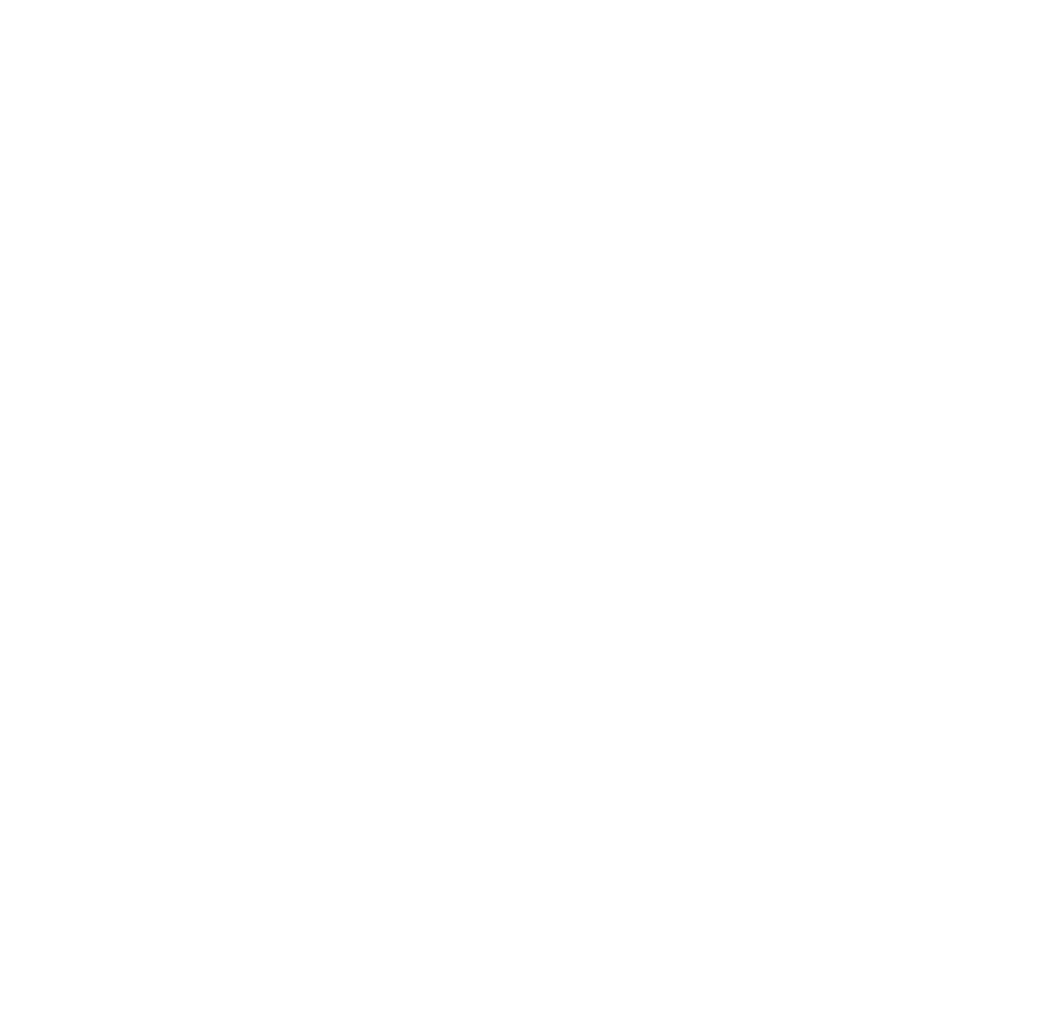
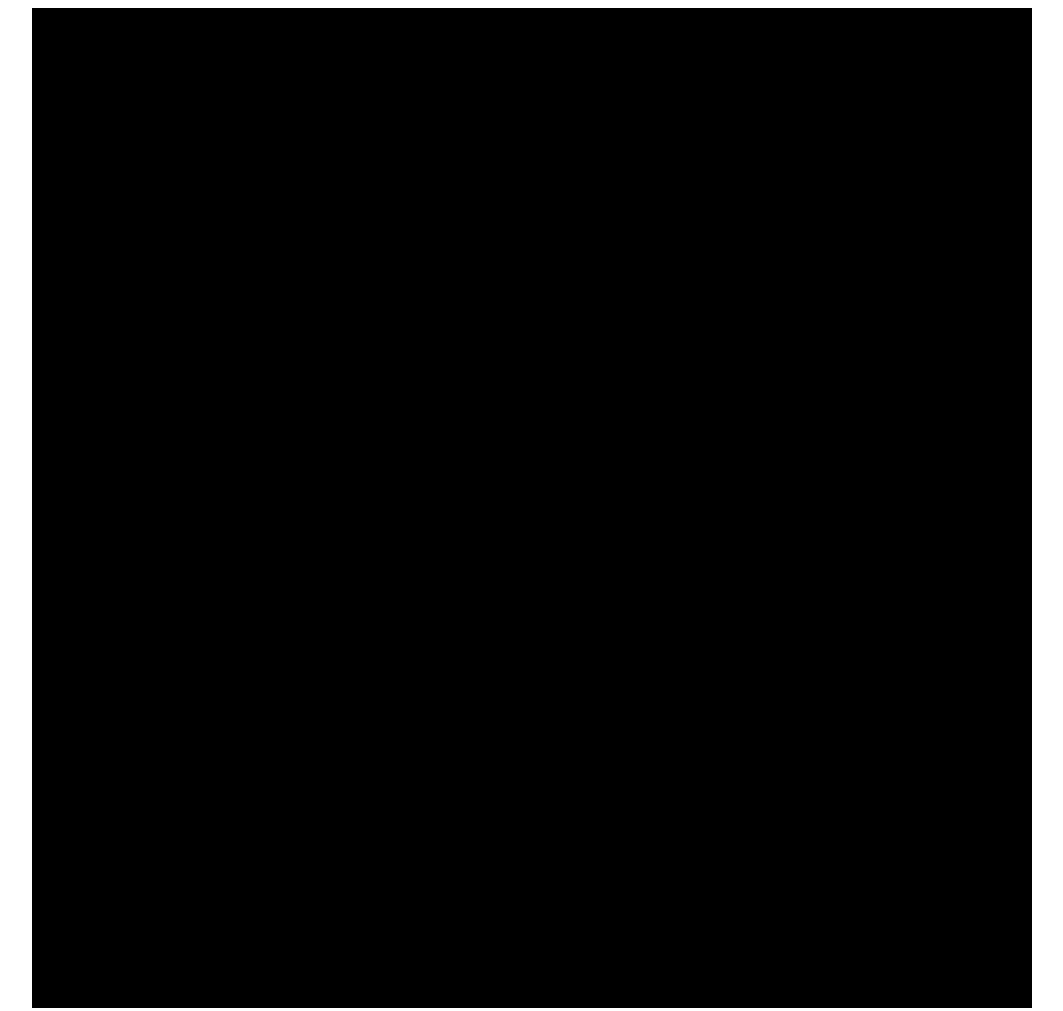
Before and after one commit to Etereke/odin-etch-a-sketch, a plain HTML site: page index.html in a window 1280 px wide. Shown: the whole page, without its empty margins (108-1171 px from the left). Before the commit the page ends 800 px from the top, so only its background shows below. Drawn offline with Linux system fonts and the light colour scheme.

Commit message:
Add 16x16 grid of divs

```diff
--- a/index.html
+++ b/index.html
@@ -8,7 +8,9 @@
     <title>Etch-a-sketch</title>
 </head>
 <body>
+    <div class="drawing-board">
 
+    </div>
 
     <script src="./script.js"></script>
 </body>
--- a/script.js
+++ b/script.js
@@ -0,0 +1,7 @@
+const drawingBoard = document.querySelector('.drawing-board');
+let rows = [];
+for(let i = 0; i < 16 * 16; i++){
+    const tempDiv = document.createElement('div');
+    tempDiv.classList.add('single-block');
+    drawingBoard.appendChild(tempDiv);
+}
--- a/style.css
+++ b/style.css
@@ -0,0 +1,24 @@
+.inline-block{
+    display: inline-block;
+}
+
+body{
+    display: flex;
+    justify-content: center;
+}
+
+.flex{
+    display: flex;
+}
+
+.single-block{
+    width: 62.5px;
+    height: 62.5px;
+    background-color: black;
+}
+
+.drawing-board{
+    display: flex;
+    width: 1000px;
+    flex-wrap: wrap;
+}
```
